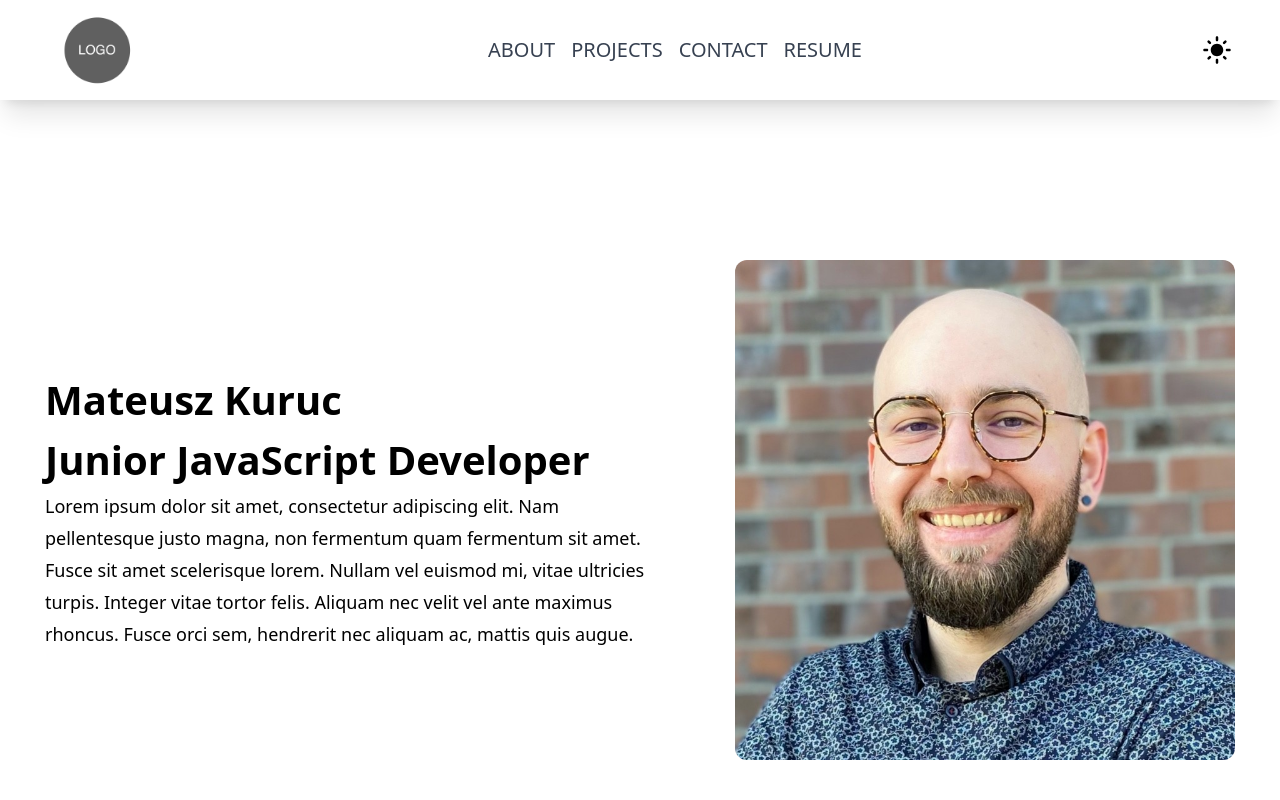
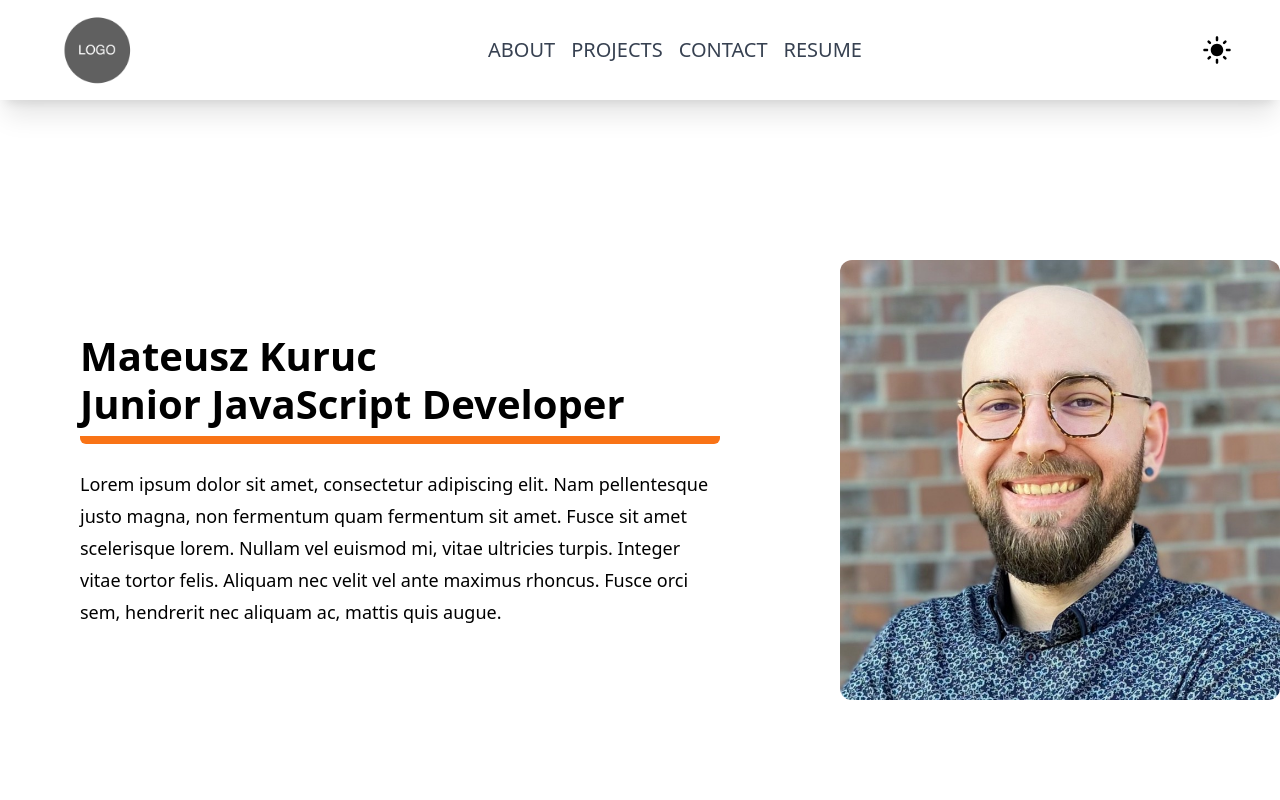
Before and after one commit to MateuszKuruc/developer-portfolio, a Next.js app in the folder developer-portfolio-site/: page / in a window 1280 px wide. Shown: the top 800 px of the page. Built offline with nearby package versions, Linux system fonts and the light colour scheme.

Commit message:
style about section

```diff
--- a/developer-portfolio-site/src/app/components/About.tsx
+++ b/developer-portfolio-site/src/app/components/About.tsx
@@ -4,10 +4,10 @@ import React from "react";
 const About = () => {
   return (
     <section className="content-container">
-      <div className="flex items-center justify-around py-40">
-        <div className="max-w-[600px]">
-          <h2 className="bold-40 leading-[150%]">Mateusz Kuruc</h2>
-          <h2 className="bold-40 leading-[150%]">Junior JavaScript Developer</h2>
+      <div className="flex flex-col xl:flex-row items-center justify-around py-10 sm:py-40 gap-10">
+        <div className="max-w-[800px] padding-container">
+          <h2 className="bold-40 leading-[120%]">Mateusz Kuruc</h2>
+          <h2 className="bold-40 leading-[120%] border-b-8 rounded-md border-orange-500 mb-6 pb-2">Junior JavaScript Developer</h2>
           <p className="regular-18 leading-8">
             Lorem ipsum dolor sit amet, consectetur adipiscing elit. Nam
             pellentesque justo magna, non fermentum quam fermentum sit amet.
```
